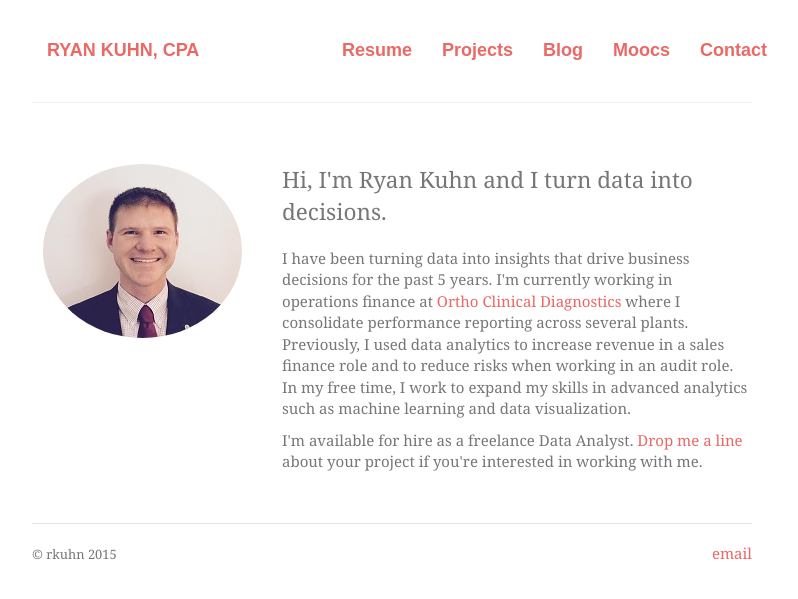
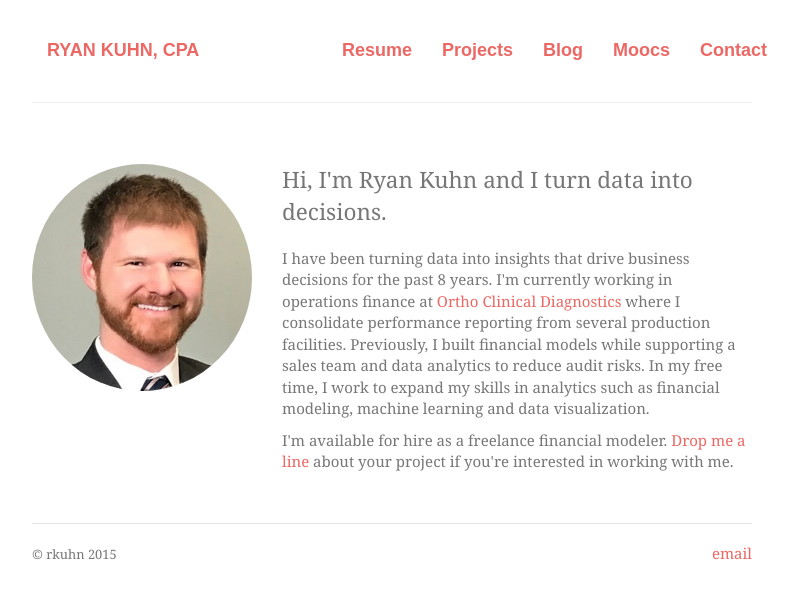
Before and after one commit to kuhnrl30/kuhnrl30.github.io, a Jekyll site: the page built from index.html, in a window 1280 px wide. Shown: the top 599 px of the page, without its empty margins (248-1046 px from the left). Built offline with Jekyll 4.4.1, drawn with Linux system fonts in a browser that asks for light colours; nearby versions of some CDN libraries; some web fonts are replaced; a file with an impossible date is left out.

```diff
--- a/_config.yml
+++ b/_config.yml
@@ -16,3 +16,5 @@ gems:
   - jekyll-sitemap
 
 host: 0.0.0.0
+
+github: [metadata]
--- a/index.html
+++ b/index.html
@@ -13,16 +13,16 @@ description: "Introduction to Ryan Kuhn. Here you will find information on his t
 <!-- <div class="jumbotron"> -->
 <div class="row marketing">
 	<div class="col-sm-4 col-xs-3" itemprop="image" itemscope itemtype="https://schema.org/ImageObject">
-		<img class="img-circle img-responsive avatar center-block" alt="Ryan Kuhn" src="images/RyanKuhn.jpg">
-		<meta itemprop="url" content="images/RyanKuhn.jpg">
+		<img class="img-circle img-responsive avatar center-block" alt="Ryan Kuhn" src="images/headshot.jpg">
+		<meta itemprop="url" content="images/headshot.jpg">
 		<br>
 	</div>
 	<div itemscope itemtype="http://schema.org/Person" class="col-sm-8 col-xs-12">
 	<p class="lead">Hi, I'm <span itemprop="name">Ryan Kuhn</span> and I turn data into decisions.</p>
 
-	<p>I have been turning data into insights that drive business decisions for the past 5 years. I'm currently working in operations finance at <a href="http://www.orthoclinical.com" target="_blank"> Ortho Clinical Diagnostics</a> where I consolidate performance reporting across several plants.  Previously, I used data analytics to increase revenue in a sales finance role and to reduce risks when working in an audit role. In my free time, I work to expand my skills in advanced analytics such as machine learning and data visualization.</p>
+	<p>I have been turning data into insights that drive business decisions for the past 8 years. I'm currently working in operations finance at <a href="http://www.orthoclinical.com" target="_blank"> Ortho Clinical Diagnostics</a> where I consolidate performance reporting from several production facilities.  Previously, I built financial models while supporting a sales team and data analytics to reduce audit risks. In my free time, I work to expand my skills in analytics such as financial modeling, machine learning and data visualization.</p>
 
-	<p>I'm available for hire as a freelance <span itemprop="jobTitle">Data Analyst</span>. <a href="contact">Drop me a line</a> about your project if you're interested in working with me.</p>
+	<p>I'm available for hire as a freelance <span itemprop="jobTitle">financial modeler</span>. <a href="contact">Drop me a line</a> about your project if you're interested in working with me.</p>
 	</div>
 </div>
 </div>
```
Also changed, not shown: moocs/index.md (+2 -2 lines), resume/index.md (+1 -1 lines), images/headshot.jpg (added), 1 other file.
